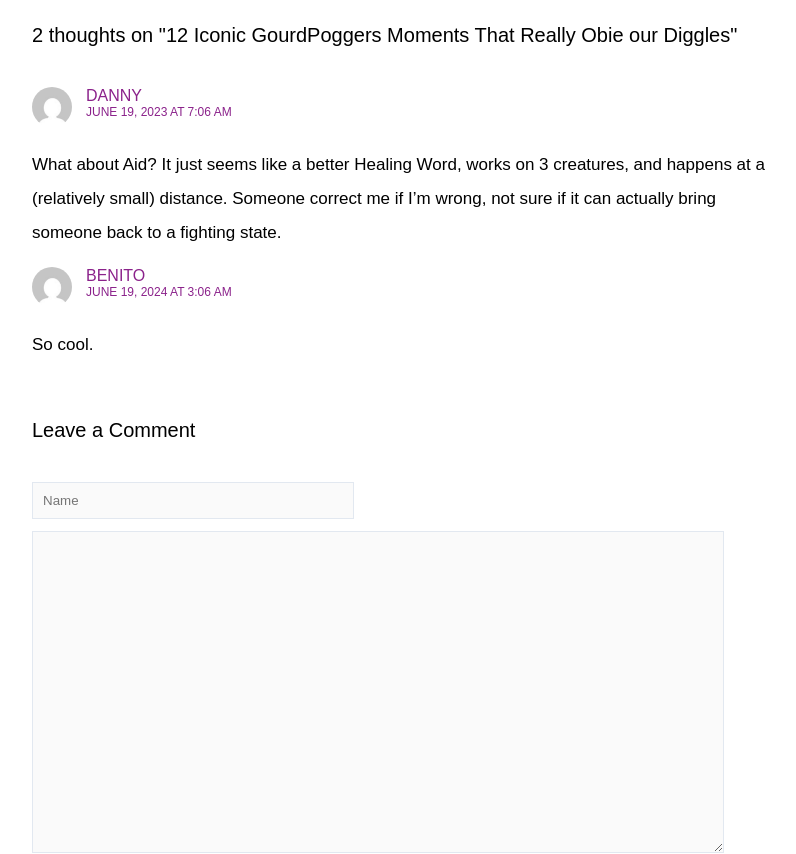
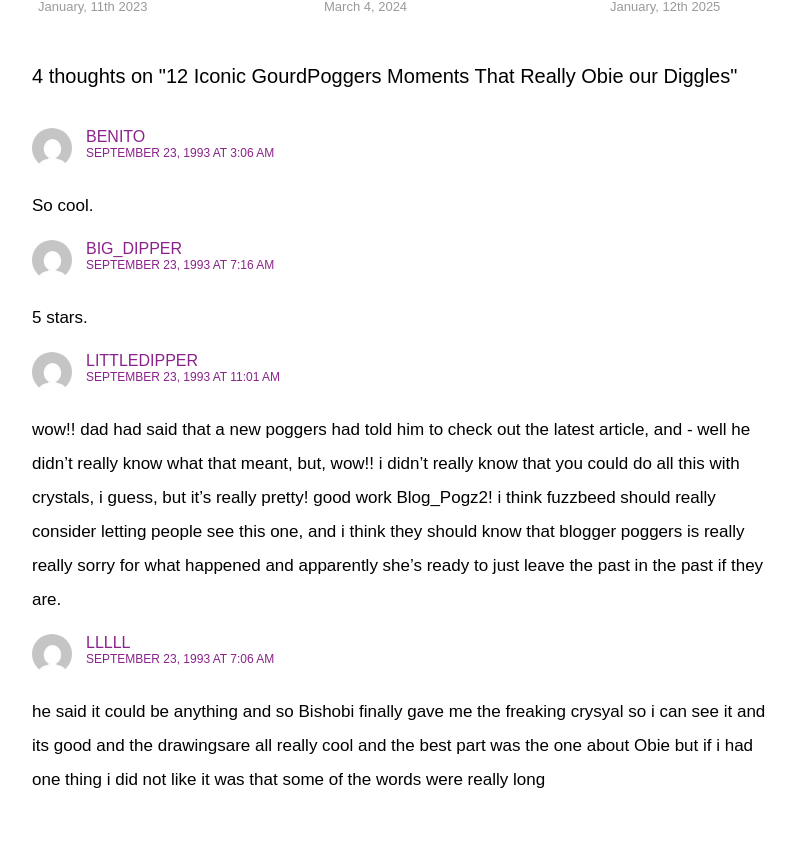
Before and after one commit to daniel-chapdelaine/fuzzbeed, a React (Vite) app: page / in a window 1280 px wide. Shown: the part 676-1530 px from the top of the page, without its empty margins (160-956 px from the left). Built offline with nearby package versions, Linux system fonts and the light colour scheme.

Commit message:
added comments

```diff
--- a/src/App.jsx
+++ b/src/App.jsx
@@ -6,6 +6,7 @@ function App() {
   return (
     <div className='container'>
       <h1>{title}</h1>
+      <em>September 23, 1993</em>
       <h2>The Actual Article Here</h2>
       <Related />
       <Comments articleTitle={title} />
--- a/src/Comments.jsx
+++ b/src/Comments.jsx
@@ -22,15 +22,25 @@ function Comment({ commenter, date, text }) {
 function Comments({ articleTitle }) {
   const defaultComments = [
     {
-      commenter: "Danny",
-      date: "June 19, 2023 at 7:06 am",
-      text: "What about Aid? It just seems like a better Healing Word, works on 3 creatures, and happens at a (relatively small) distance. Someone correct me if I’m wrong, not sure if it can actually bring someone back to a fighting state."
+      commenter: "Benito",
+      date: "September 23, 1993 at 3:06 am",
+      text: "So cool."
     },
     {
-      commenter: "Benito",
-      date: "June 19, 2024 at 3:06 am",
-      text: "So cool."
-    }
+      commenter: "Big_Dipper",
+      date: "September 23, 1993 at 7:16 am",
+      text: "5 stars."
+    },
+    {
+      commenter: "littledipper",
+      date: "September 23, 1993 at 11:01 am",
+      text: "wow!! dad had said that a new poggers had told him to check out the latest article, and - well he didn’t really know what that meant, but, wow!! i didn’t really know that you could do all this with crystals, i guess, but it’s really pretty! good work Blog_Pogz2! i think fuzzbeed should really consider letting people see this one, and i think they should know that blogger poggers is really really sorry for what happened and apparently she’s ready to just leave the past in the past if they are."
+    },
+    {
+      commenter: "LLLLL",
+      date: "September 23, 1993 at 7:06 am",
+      text: "he said it could be anything and so Bishobi finally gave me the freaking crysyal so i can see it and its good and the drawingsare all really cool and the best part was the one about Obie but if i had one thing i did not like it was that some of the words were really long"
+    },
   ];
   const [comments, setComments] = useState(defaultComments);
   const textRef = useRef();
```
